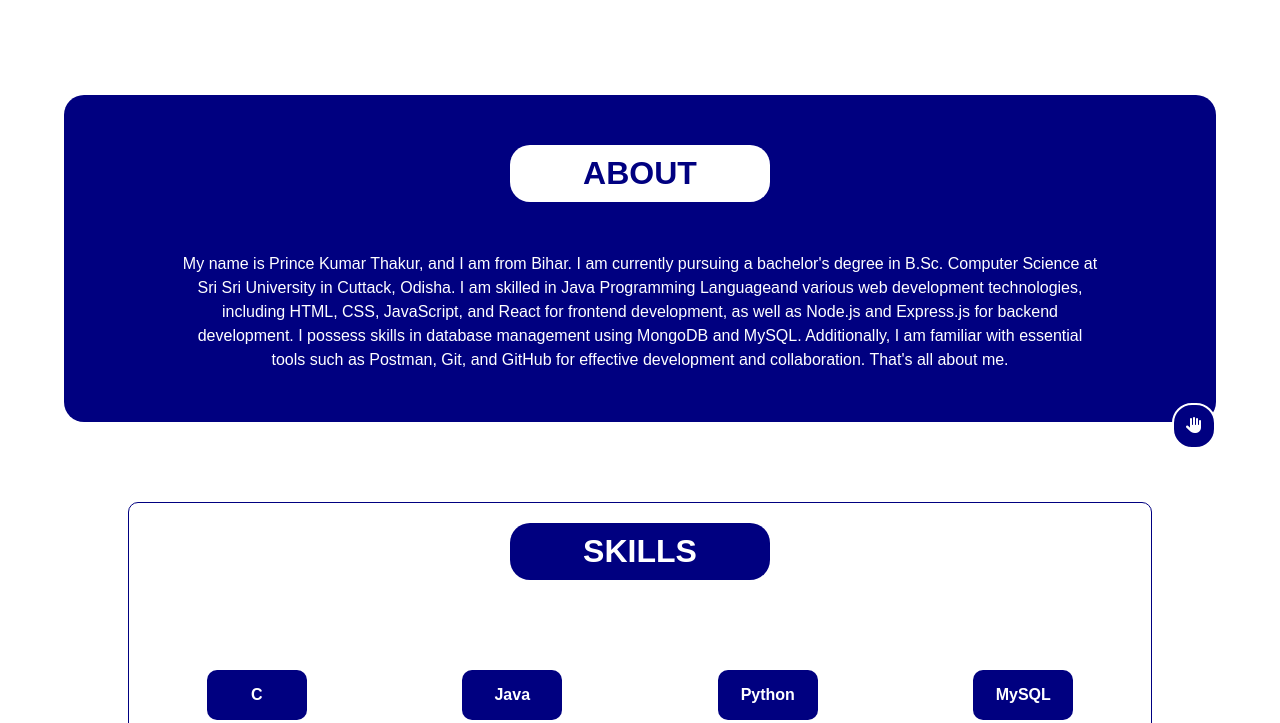
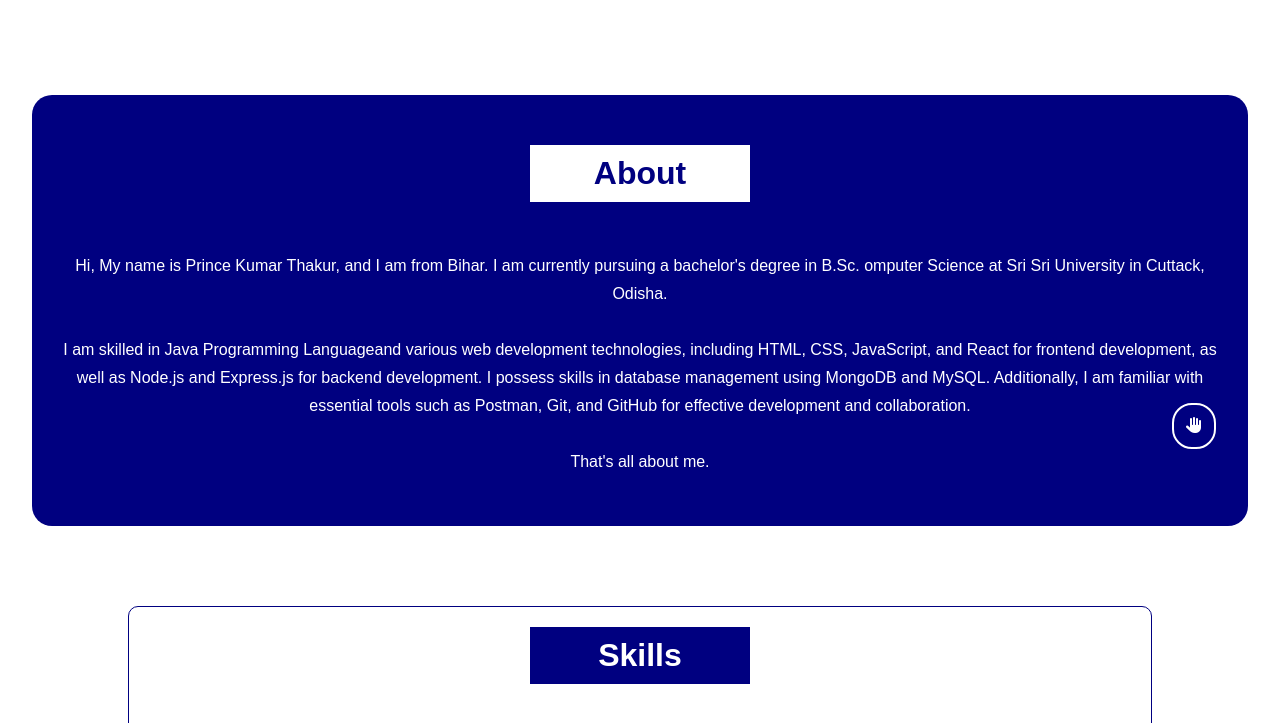
Before and after one commit to princethakur1999/prince, a plain HTML site: page index.html in a window 1280 px wide. Shown: the part 335-1058 px from the top of the page. Drawn offline with Linux system fonts and the light colour scheme.

Commit message:
skills section completed

```diff
--- a/index.html
+++ b/index.html
@@ -87,15 +87,20 @@
 
     <section class="about-section" id="about">
 
-        <h2 class="title-1">ABOUT</h2>
+        <h2 class="title-1">About</h2>
 
         <p class="para">
-            My name is Prince Kumar Thakur, and I am from Bihar. I am currently pursuing a bachelor's degree in B.Sc.
-            Computer Science at Sri Sri University in Cuttack, Odisha. I am skilled in Java Programming Languageand
-            various web development technologies, including HTML, CSS, JavaScript, and React for frontend development,
-            as well as Node.js and Express.js for backend development. I possess skills in database management using
-            MongoDB and MySQL. Additionally, I am familiar with essential tools such as Postman, Git, and GitHub for
-            effective development and collaboration. That's all about me.
+            Hi, My name is Prince Kumar Thakur, and I am from Bihar. I am currently pursuing a bachelor's degree in
+            B.Sc. omputer Science at Sri Sri University in Cuttack, Odisha.
+
+            <br><br>
+            I am skilled in Java Programming Languageand various web development technologies, including HTML, CSS,
+            JavaScript, and React for frontend development, as well as Node.js and Express.js for backend development. I
+            possess skills in database management using MongoDB and MySQL. Additionally, I am familiar with essential
+            tools such as Postman, Git, and GitHub for effective development and collaboration.
+
+            <br><br>
+            That's all about me.
         </p>
 
     </section>
@@ -103,7 +108,7 @@
 
     <section class="skills-section" id="skills">
 
-        <h2 class="title-2">SKILLS</h2>
+        <h2 class="title-2">Skills</h2>
 
         <div class="grid">
 
--- a/style.css
+++ b/style.css
@@ -224,7 +224,7 @@ a {
     align-items: center;
     gap: 50px;
     height: auto;
-    width: 90%;
+    width: 95%;
     padding-block: 50px;
     background-color: var(--color-1);
     border-radius: 20px;
@@ -232,19 +232,19 @@ a {
 
 .title-1 {
     font-size: var(--text-2);
+    font-weight: 700;
     color: var(--color-1);
     background-color: var(--color-2);
-    padding: 10px 20px;
-    border-radius: 20px;
+    padding: 10px;
     text-align: center;
-    width: 260px;
+    width: 220px;
 }
 
 .para {
-    width: 80%;
+    width: 95%;
     margin: 0 auto;
     text-align: center;
-    line-height: 24px;
+    line-height: 28px;
     color: var(--color-2);
 }
 
@@ -265,12 +265,12 @@ a {
 
 .title-2 {
     font-size: var(--text-2);
+    font-weight: 700;
     color: var(--color-2);
     background-color: var(--color-1);
-    padding: 10px 20px;
-    border-radius: 20px;
+    padding: 10px;
     text-align: center;
-    width: 260px;
+    width: 220px;
 }
 
 .grid {
@@ -281,7 +281,6 @@ a {
     justify-items: stretch;
     align-items: stretch;
     row-gap: 50px;
-    margin-bottom: 70px;
     padding-block: 40px;
 }
 
@@ -313,7 +312,7 @@ footer {
     margin-top: 60px;
     height: 200px;
     width: 100%;
-    background-color: rgb(30, 30, 43);
+    background-color: rgb(11, 11, 32);
     color: var(--color-2);
     padding: 30px;
     text-align: center;
```
